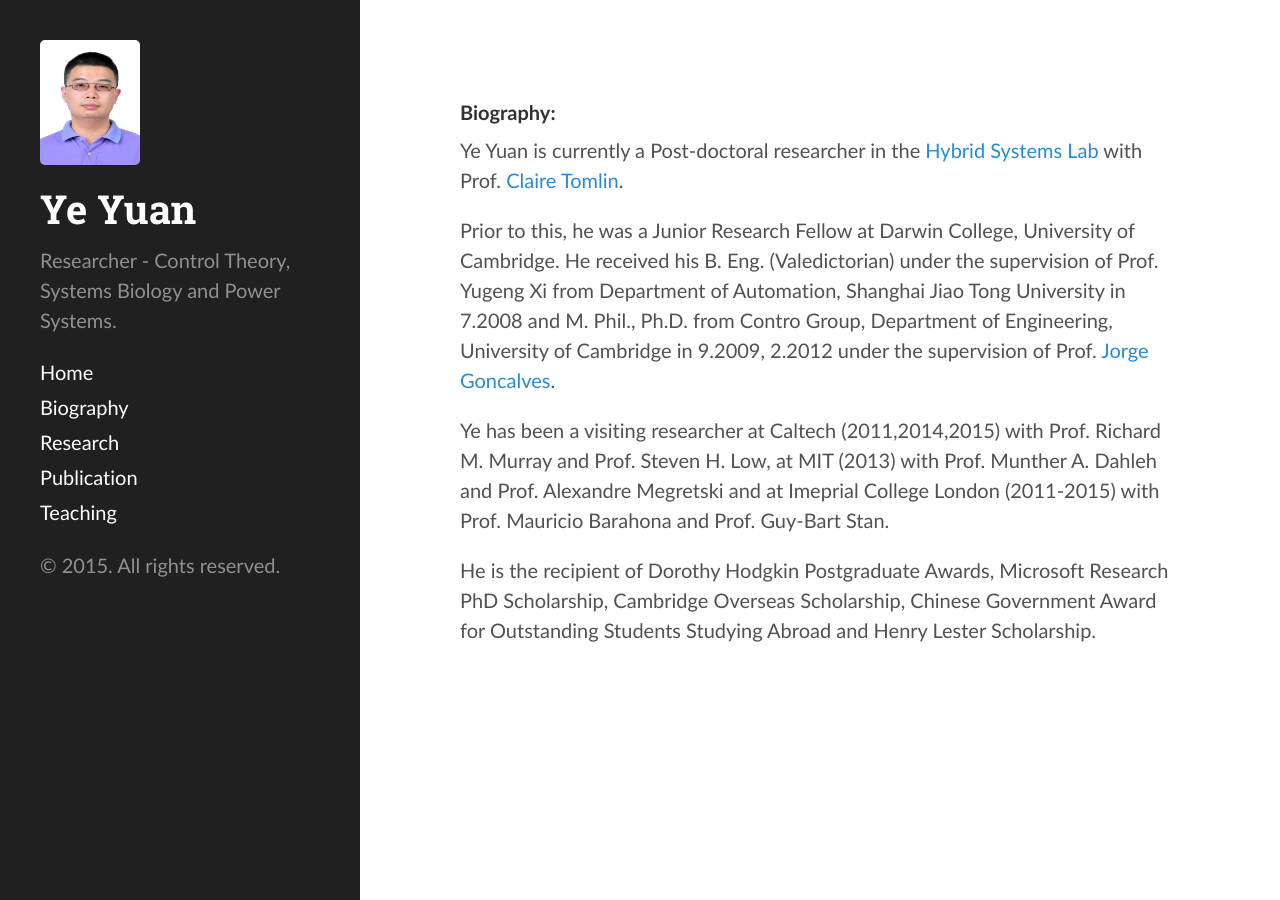
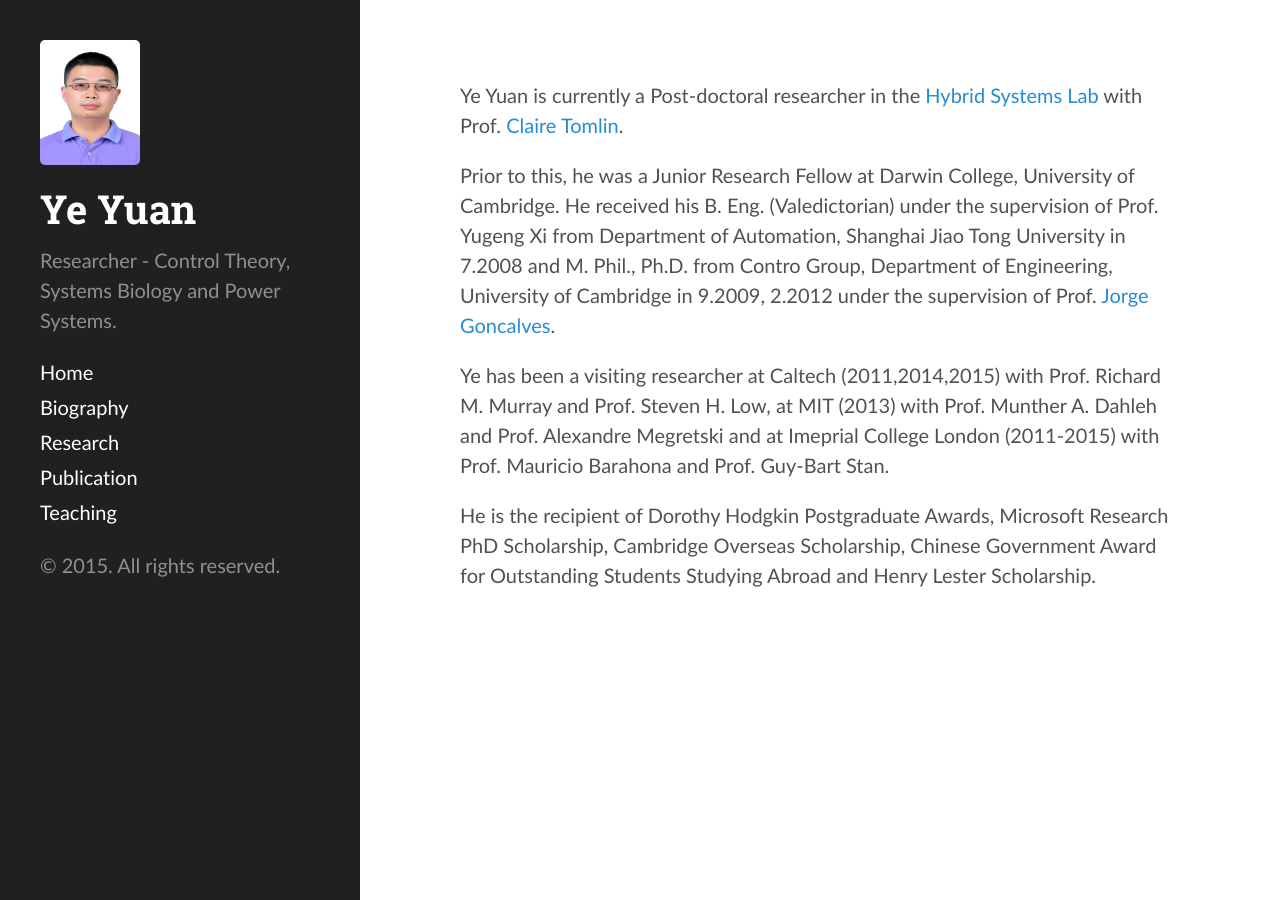
Before and after one commit to yy311/yy311.github.io, a Jekyll site: the page built from bio.md, in a window 1280 px wide. Built offline with Jekyll 4.4.1, drawn with Linux system fonts in a browser that asks for light colours.

Commit message:
Update bio.md

```diff
--- a/bio.md
+++ b/bio.md
@@ -1,9 +1,7 @@
 ---
 layout: default
-title: Biography
 ---
 
-####Biography:
 
 Ye Yuan is currently a Post-doctoral researcher in the [Hybrid Systems Lab](http://hybrid.eecs.berkeley.edu/) with Prof. [Claire Tomlin](http://eecs.berkeley.edu/~tomlin).
 
```
